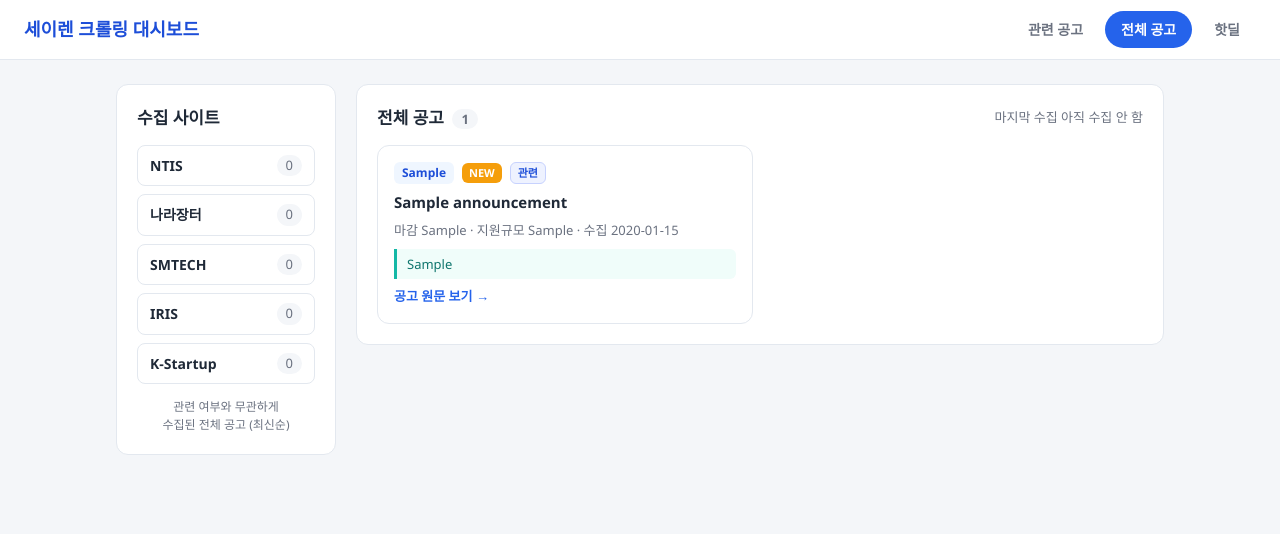
After one commit to ctk-siren/S_Crawling, a Flask app: page /all in a window 1280 px wide. The commit adds this page. Shown: the top 534 px of the page. Run offline with Flask 3, Linux system fonts and the light colour scheme; tables that the repository leaves empty hold one stand-in row (values such as "Sample post").

Commit message:
feat: 전체 공고 페이지(/all) 추가 — 관련 여부 무관 최신순 열람
- run_crawl이 관련 공고만이 아니라 수집된 모든 공고를 저장(AI 비용 불변, 신규 URL만 판단)
- smtech/kstartup 딥링크 없는 공고의 폴백 URL을 제목 기반으로 고유화(UNIQUE 충돌 방지)
- database.get_all_announcements(최신순) + /all 라우트 + all.html(미판단/관련 배지)
- 네비 3탭으로 통일(관련 공고 / 전체 공고 / 핫딜)

Co-Authored-By: Claude Opus 4.8 (1M context) <noreply@anthropic.com>

```diff
--- a/app.py
+++ b/app.py
@@ -67,6 +67,25 @@ def index():
         total=len(announcements),
         sites=sites,
         ai_info=ai_info,
+    )
+
+
+@app.route("/all")
+def all_announcements():
+    """전체 공고 페이지. 관련 여부와 무관하게 수집된 모든 공고를 최신순으로 보여준다."""
+    announcements = db.get_all_announcements(limit=200)
+    counts = Counter(a["source"] for a in announcements)
+    sites = [
+        {"name": s["name"], "url": s["base_url"], "count": counts.get(s["name"], 0)}
+        for s in config.SITES
+    ]
+    last_crawled = db.get_meta("last_crawled_at", "아직 수집 안 함")
+    return render_template(
+        "all.html",
+        announcements=announcements,
+        sites=sites,
+        last_crawled=last_crawled,
+        total=len(announcements),
     )
 
 
--- a/crawler.py
+++ b/crawler.py
@@ -17,6 +17,7 @@
 import re
 import time
 from datetime import datetime, timedelta
+from urllib.parse import quote
 
 import requests
 from bs4 import BeautifulSoup
@@ -57,6 +58,11 @@ def match_keywords(text, keywords):
 def _clean(text):
     """공백 정리."""
     return re.sub(r"\s+", " ", (text or "")).strip()
+
+
+def _fallback_url(base, title):
+    """딥링크가 없는 공고용 고유 URL. 같은 목록URL 충돌(UNIQUE)을 막아 전부 저장되게 한다."""
+    return base + "#" + quote((title or "")[:40])
 
 
 def _site_name(key):
@@ -211,7 +217,7 @@ def crawl_smtech():
             if href.startswith("/"):
                 href = SMTECH_BASE + href
         else:
-            href = SMTECH_LIST_URL
+            href = _fallback_url(SMTECH_LIST_URL, title)  # 딥링크 없는 IRIS 위탁공고
 
         biz = _clean(tds[2].get_text())          # 사업명
         period = tds[4].get_text()                # 접수기간 'YYYY. MM. DD ~ YYYY. MM. DD'
@@ -257,7 +263,7 @@ def crawl_kstartup():
             m = re.search(r"go_view\((\d+)\)", a.get("href", ""))
             if m:
                 sn = m.group(1)
-        url = f"{KSTARTUP_LIST_URL}?schM=view&pbancSn={sn}" if sn else KSTARTUP_LIST_URL
+        url = f"{KSTARTUP_LIST_URL}?schM=view&pbancSn={sn}" if sn else _fallback_url(KSTARTUP_LIST_URL, title)
 
         deadline = ""
         bottom = li.select_one(".bottom")
@@ -493,7 +499,10 @@ def run_crawl():
 
             if matched:
                 s_matched += 1
-            if relevant and db.save_announcement(item):
+            # 전체 공고 페이지(/all)를 위해 관련 여부와 무관하게 모두 저장한다.
+            # relevant 여부는 item.ai_relevant 에 실려 메인 페이지 필터에 쓰인다.
+            item["ai_relevant"] = item.get("ai_relevant", relevant)
+            if db.save_announcement(item):
                 s_saved += 1
 
         summary["sites"][key] = {
--- a/database.py
+++ b/database.py
@@ -269,6 +269,29 @@ def get_announcements(only_open=False, only_relevant=False):
     return items
 
 
+def get_all_announcements(limit=200):
+    """
+    관련 여부와 무관하게 전체 공고를 수집 최신순으로 반환(전체 공고 페이지용).
+    collected_at DESC, id DESC 정렬, 최근 limit건.
+    """
+    with get_conn() as conn:
+        rows = conn.execute(
+            "SELECT * FROM announcements ORDER BY collected_at DESC, id DESC LIMIT ?",
+            (limit,),
+        ).fetchall()
+
+    items = []
+    for r in rows:
+        d = dict(r)
+        kws = [k for k in (d.get("matched_keywords") or "").split(",") if k]
+        d["matched_keywords"] = kws
+        d["match_count"] = len(kws)
+        d["ai_score"] = d.get("ai_score") or 0
+        d["ai_relevant"] = d.get("ai_relevant") or 0
+        items.append(d)
+    return items
+
+
 def refresh_is_new_flags():
     """오늘 수집분만 is_new=1, 나머지는 0 으로 갱신."""
     today = _today()
--- a/static/style.css
+++ b/static/style.css
@@ -194,6 +194,15 @@ button:disabled { opacity: 0.6; cursor: default; }
   border-radius: 6px;
 }
 .badge-ai.high { color: #fff; background: var(--primary); border-color: var(--primary); }
+.badge-na {
+  font-size: 11px;
+  font-weight: 700;
+  color: var(--muted);
+  background: #f1f5f9;
+  border: 1px solid var(--line);
+  padding: 2px 7px;
+  border-radius: 6px;
+}
 .ai-reason {
   font-size: 13px;
   color: #0f766e;
--- /dev/null
+++ b/templates/all.html
@@ -0,0 +1,80 @@
+<!DOCTYPE html>
+<html lang="ko">
+<head>
+  <meta charset="UTF-8" />
+  <meta name="viewport" content="width=device-width, initial-scale=1.0" />
+  <title>세이렌 전체 공고</title>
+  <link rel="stylesheet" href="{{ url_for('static', filename='style.css') }}" />
+</head>
+<body>
+  <header class="topbar">
+    <div class="brand">세이렌 크롤링 대시보드</div>
+    <nav class="tabs">
+      <a class="tab" href="/">관련 공고</a>
+      <a class="tab active" href="/all">전체 공고</a>
+      <a class="tab" href="/hotdeal">핫딜</a>
+    </nav>
+  </header>
+
+  <main class="container layout">
+    <aside class="sidebar">
+      <section class="panel">
+        <div class="panel-head"><h2>수집 사이트</h2></div>
+        <ul class="site-list">
+          {% for s in sites %}
+          <li class="site-item">
+            <a href="{{ s.url }}" target="_blank" rel="noopener">{{ s.name }}</a>
+            <span class="count" title="전체 공고 중 이 사이트 수">{{ s.count }}</span>
+          </li>
+          {% endfor %}
+        </ul>
+        <p class="sidebar-note">관련 여부와 무관하게<br />수집된 전체 공고 (최신순)</p>
+      </section>
+    </aside>
+
+    <div class="main-col">
+      <section class="panel">
+        <div class="panel-head">
+          <h2>전체 공고 <span class="count">{{ total }}</span></h2>
+          <span class="muted">마지막 수집 {{ last_crawled }}</span>
+        </div>
+
+        <div class="cards">
+          {% for a in announcements %}
+          <article class="card">
+            <div class="card-top">
+              <span class="source">{{ a.source }}</span>
+              {% if a.is_new %}<span class="badge-new">NEW</span>{% endif %}
+              {% if a.ai_reason %}
+                {% if a.ai_relevant %}
+                  {% if a.ai_score >= 70 %}<span class="badge-ai high">관련도 높음</span>
+                  {% else %}<span class="badge-ai">관련</span>{% endif %}
+                {% else %}
+                  <span class="badge-na">관련 낮음 {{ a.ai_score }}</span>
+                {% endif %}
+              {% else %}
+                <span class="badge-na">미판단</span>
+              {% endif %}
+            </div>
+            <h3 class="card-title">
+              <a href="{{ a.url }}" target="_blank" rel="noopener">{{ a.title }}</a>
+            </h3>
+            <div class="card-meta">
+              {% if a.deadline %}<span>마감 {{ a.deadline }}</span>{% endif %}
+              {% if a.fund_scale %}<span>· 지원규모 {{ a.fund_scale }}</span>{% endif %}
+              <span>· 수집 {{ a.collected_at }}</span>
+            </div>
+            {% if a.ai_reason %}
+            <div class="ai-reason">{{ a.ai_reason }}</div>
+            {% endif %}
+            <a class="card-link" href="{{ a.url }}" target="_blank" rel="noopener">공고 원문 보기 →</a>
+          </article>
+          {% else %}
+          <div class="empty">아직 수집된 공고가 없습니다. 관련 공고 페이지에서 <b>지금 수집</b>을 눌러보세요.</div>
+          {% endfor %}
+        </div>
+      </section>
+    </div>
+  </main>
+</body>
+</html>
--- a/templates/hotdeal.html
+++ b/templates/hotdeal.html
@@ -10,7 +10,8 @@
   <header class="topbar">
     <div class="brand">세이렌 크롤링 대시보드</div>
     <nav class="tabs">
-      <a class="tab" href="/">공고</a>
+      <a class="tab" href="/">관련 공고</a>
+      <a class="tab" href="/all">전체 공고</a>
       <a class="tab active" href="/hotdeal">핫딜</a>
     </nav>
   </header>
--- a/templates/index.html
+++ b/templates/index.html
@@ -10,7 +10,8 @@
   <header class="topbar">
     <div class="brand">세이렌 크롤링 대시보드</div>
     <nav class="tabs">
-      <a class="tab active" href="/">공고</a>
+      <a class="tab active" href="/">관련 공고</a>
+      <a class="tab" href="/all">전체 공고</a>
       <a class="tab" href="/hotdeal">핫딜</a>
     </nav>
   </header>
```
